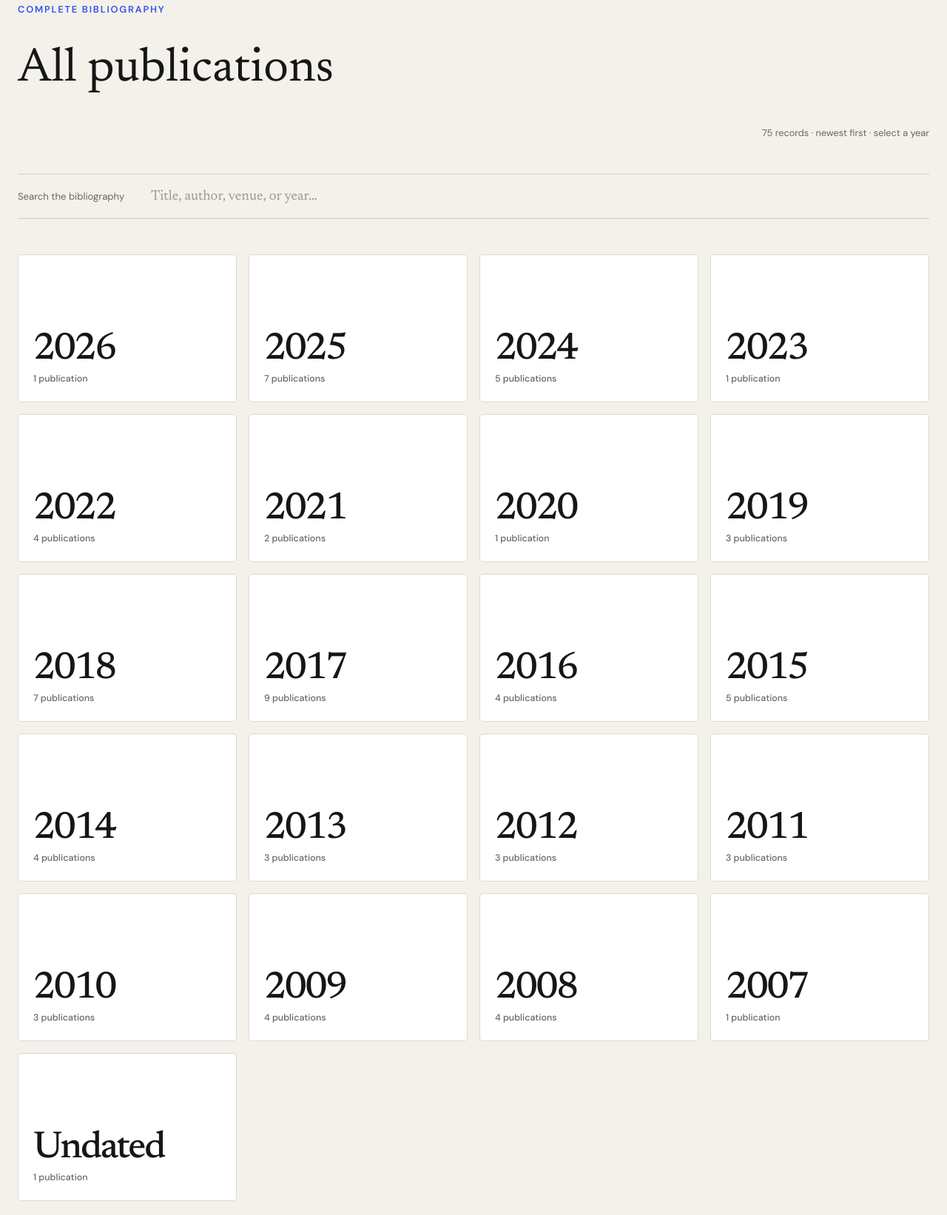
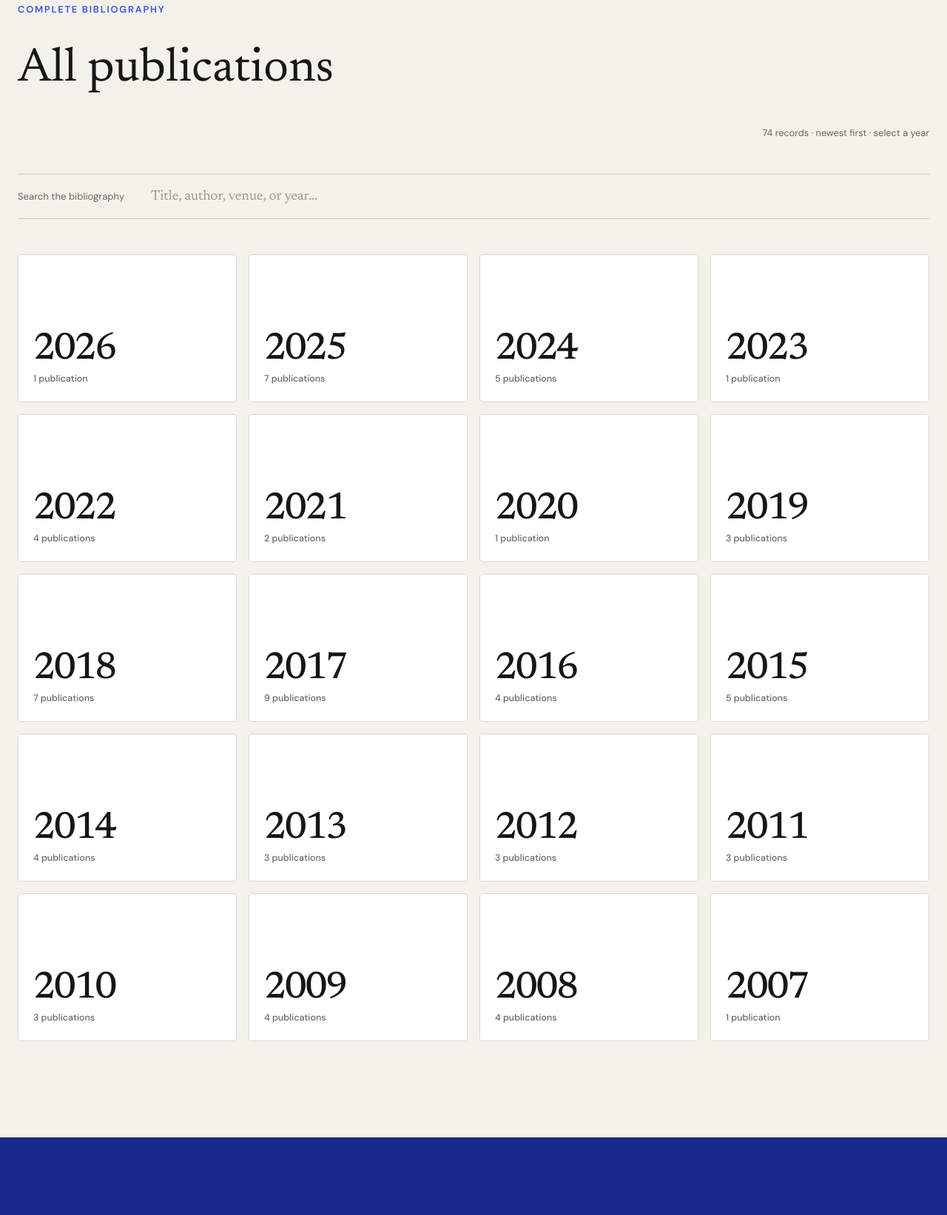
Before and after one commit to libicocco/libicocco.github.io, a plain HTML site: page index.html in a window 1280 px wide. Shown: the part 3857-5500 px from the top of the page at 74% size. Drawn offline with Linux system fonts and the light colour scheme.

Commit message:
Remove maintenance files and undated paper

```diff
--- a/index.html
+++ b/index.html
@@ -279,7 +279,7 @@
               <p class="eyebrow">Complete bibliography</p>
               <h2 id="all-publications-title">All publications</h2>
             </div>
-            <p><span id="publication-count">75</span> records · newest first · select a year</p>
+            <p><span id="publication-count">74</span> records · newest first · select a year</p>
           </div>
           <div class="publication-search reveal">
             <label for="publication-query">Search the bibliography</label>
--- a/publications-data.js
+++ b/publications-data.js
@@ -939,16 +939,5 @@
     "paper_url": "https://scholar.google.com/scholar?cluster=3719100589662114744&hl=en&oi=scholarr",
     "bib": "assets/bib/romero2007BinocularHandTrackingAnd.bib",
     "cv_bib": false
-  },
-  {
-    "title": "3.13 Deep Learning from Unstructured, Uncalibrated Views",
-    "authors": "J Romero",
-    "venue": "3D Morphable Models, 28, 0",
-    "year": "",
-    "citations": "",
-    "url": "https://scholar.google.com/citations?view_op=view_citation&hl=en&user=Wx62iOsAAAAJ&pagesize=100&citation_for_view=Wx62iOsAAAAJ:tKAzc9rXhukC",
-    "paper_url": "https://d-nb.info/1365183726/34#page=13",
-    "bib": "assets/bib/romerond313DeepLearning.bib",
-    "cv_bib": false
   }
 ];
```
Also changed, not shown: 2 other files.
